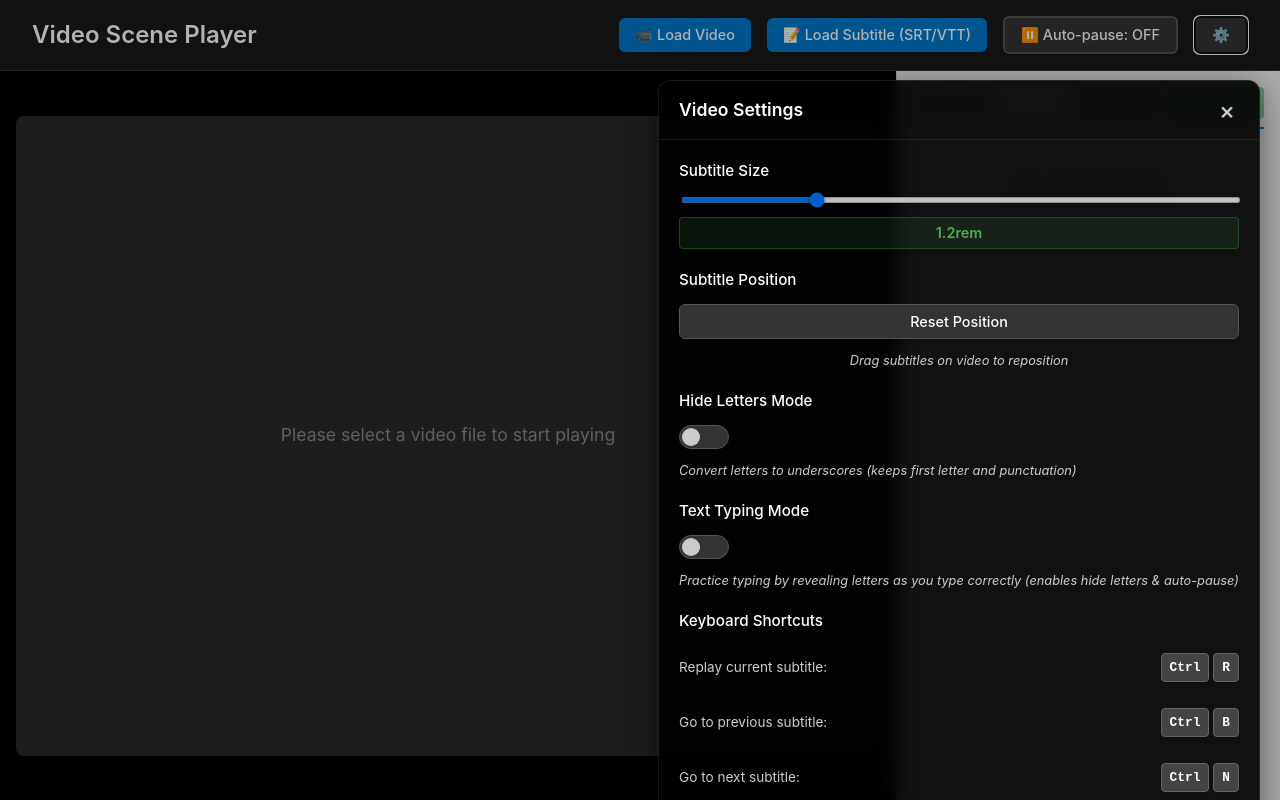
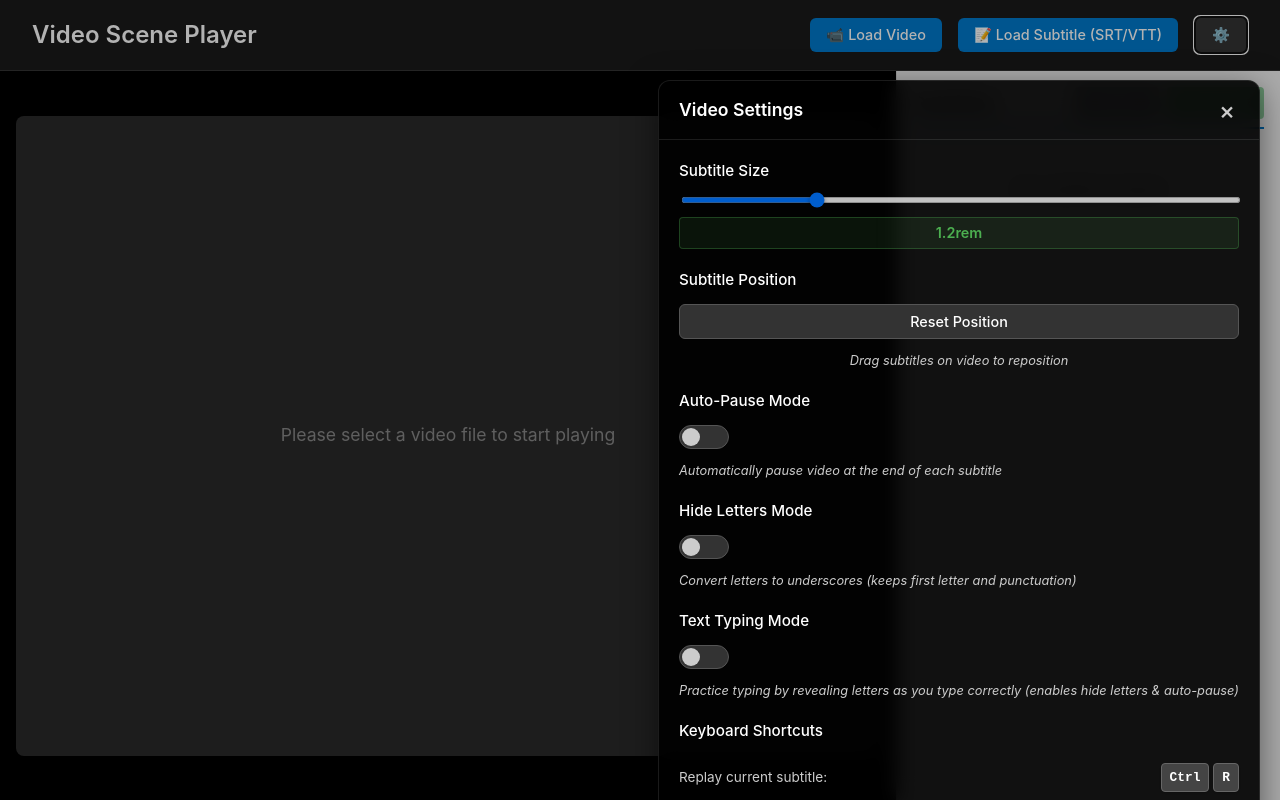
Before and after one commit to tomo2321/vite-react-video-scene-player, a React (Vite) app: page / in a window 1280 px wide. Both pictures are taken after a click on the button "⚙️". Built offline with nearby package versions, Linux system fonts and the light colour scheme; the HTML template or start-up script is replaced by a standard one.

Commit message:
:zap: update: move auto-pause control to settings panel and improve state synchronization

```diff
--- a/src/App.css
+++ b/src/App.css
@@ -245,6 +245,14 @@
 }
 
 .text-typing-control {
+  display: flex;
+  flex-direction: column;
+  gap: 12px;
+  margin-top: 20px;
+  margin-bottom: 20px;
+}
+
+.auto-pause-control {
   display: flex;
   flex-direction: column;
   gap: 12px;
--- a/src/App.tsx
+++ b/src/App.tsx
@@ -14,7 +14,17 @@ function App() {
   const [videoRef, setVideoRef] = useState<HTMLVideoElement | null>(null);
   const [leftPanelWidth, setLeftPanelWidth] = useState(70); // percentage
   const [isMobile, setIsMobile] = useState(window.innerWidth <= 768);
-  const [autoPauseEnabled, setAutoPauseEnabled] = useState(false);
+  const [autoPauseEnabled, setAutoPauseEnabled] = useState(() => {
+    // Auto-enable if text typing mode is already enabled from localStorage
+    const textTypingSaved = localStorage.getItem('textTypingEnabled');
+    const isTextTypingEnabled = textTypingSaved ? JSON.parse(textTypingSaved) : false;
+
+    // Load saved auto-pause setting, but override to true if text typing is enabled
+    const autoPauseSaved = localStorage.getItem('autoPauseEnabled');
+    const savedAutoPause = autoPauseSaved ? JSON.parse(autoPauseSaved) : false;
+
+    return isTextTypingEnabled || savedAutoPause;
+  });
   const [manualSeekInProgress, setManualSeekInProgress] = useState(false);
   const [lastPausedSubtitleIndex, setLastPausedSubtitleIndex] = useState<number | null>(null);
   const [showSettings, setShowSettings] = useState(false);
@@ -26,9 +36,15 @@ function App() {
   const [resetSubtitlePositionTrigger, setResetSubtitlePositionTrigger] = useState(0);
   const [isPreviewModalOpen, setIsPreviewModalOpen] = useState(false);
   const [hideLettersEnabled, setHideLettersEnabled] = useState(() => {
-    // Load saved setting from localStorage or use default
-    const saved = localStorage.getItem('hideLettersEnabled');
-    return saved ? JSON.parse(saved) : false;
+    // Auto-enable if text typing mode is already enabled from localStorage
+    const textTypingSaved = localStorage.getItem('textTypingEnabled');
+    const isTextTypingEnabled = textTypingSaved ? JSON.parse(textTypingSaved) : false;
+
+    // Load saved hide letters setting, but override to true if text typing is enabled
+    const hideLettersSaved = localStorage.getItem('hideLettersEnabled');
+    const savedHideLetters = hideLettersSaved ? JSON.parse(hideLettersSaved) : false;
+
+    return isTextTypingEnabled || savedHideLetters;
   });
   const [textTypingEnabled, setTextTypingEnabled] = useState(() => {
     // Load saved setting from localStorage or use default
@@ -146,7 +162,18 @@ function App() {
   };
 
   const toggleAutoPause = () => {
-    setAutoPauseEnabled(!autoPauseEnabled);
+    const newValue = !autoPauseEnabled;
+
+    // If trying to disable auto-pause while text typing mode is enabled, warn user
+    if (!newValue && textTypingEnabled) {
+      alert(
+        'Auto-Pause cannot be disabled while Text Typing Mode is active. Please disable Text Typing Mode first.'
+      );
+      return;
+    }
+
+    setAutoPauseEnabled(newValue);
+    localStorage.setItem('autoPauseEnabled', JSON.stringify(newValue));
     // Reset paused subtitle tracking when toggling auto-pause
     setLastPausedSubtitleIndex(null);
   };
@@ -176,6 +203,7 @@ function App() {
       setHideLettersEnabled(true);
       setAutoPauseEnabled(true);
       localStorage.setItem('hideLettersEnabled', JSON.stringify(true));
+      localStorage.setItem('autoPauseEnabled', JSON.stringify(true));
     }
 
     // Reset all typed text and typing mistakes when toggling
@@ -296,18 +324,6 @@ function App() {
           <FileUploader onVideoLoad={handleVideoLoad} onSubtitlesLoad={handleSubtitlesLoad} />
           <button
             type="button"
-            onClick={toggleAutoPause}
-            className={`auto-pause-toggle ${autoPauseEnabled ? 'active' : ''}`}
-            title={
-              autoPauseEnabled
-                ? 'Disable auto-pause on subtitle change'
-                : 'Enable auto-pause on subtitle change'
-            }
-          >
-            ⏸️ Auto-pause: {autoPauseEnabled ? 'ON' : 'OFF'}
-          </button>
-          <button
-            type="button"
             onClick={() => setShowSettings(!showSettings)}
             className="settings-button"
             title="Video Settings"
@@ -364,6 +380,23 @@ function App() {
                   Reset Position
                 </button>
                 <span className="position-hint">Drag subtitles on video to reposition</span>
+              </div>
+
+              <div className="auto-pause-control">
+                <div className="control-label">Auto-Pause Mode</div>
+                <label className="toggle-switch">
+                  <input
+                    type="checkbox"
+                    checked={autoPauseEnabled}
+                    onChange={toggleAutoPause}
+                    disabled={textTypingEnabled} // Disable when text typing is enabled
+                  />
+                  <span className="toggle-slider"></span>
+                </label>
+                <div className="toggle-hint">
+                  Automatically pause video at the end of each subtitle
+                  {textTypingEnabled && ' (Required for Text Typing Mode)'}
+                </div>
               </div>
 
               <div className="hide-letters-control">
```
Also changed, not shown: 1 other file (tests, documents, lock files or other folders).
